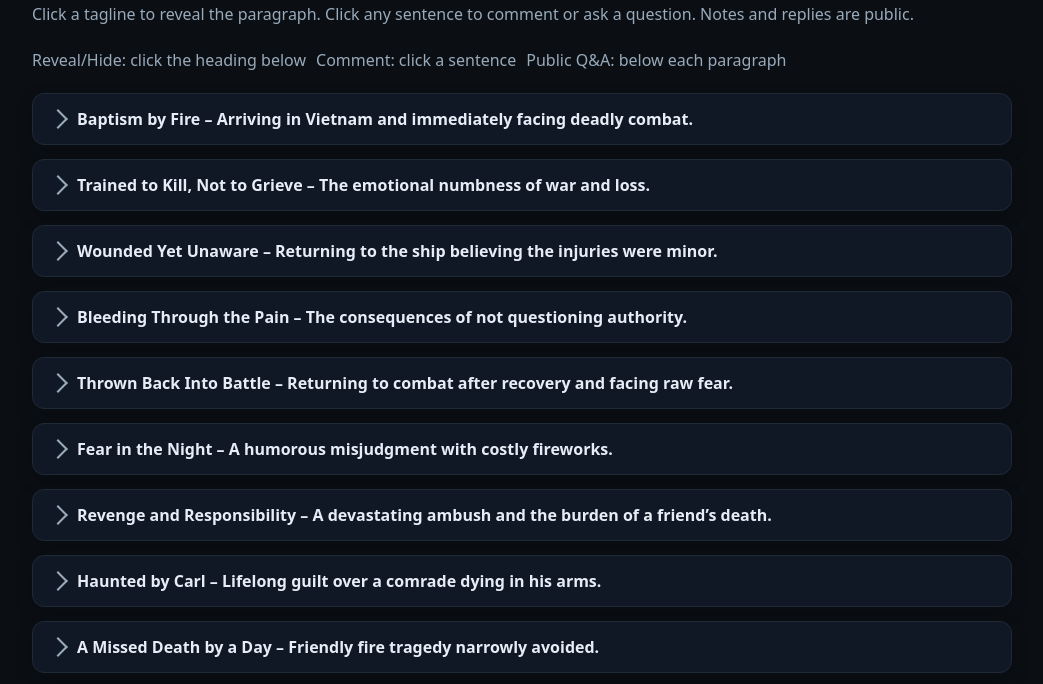
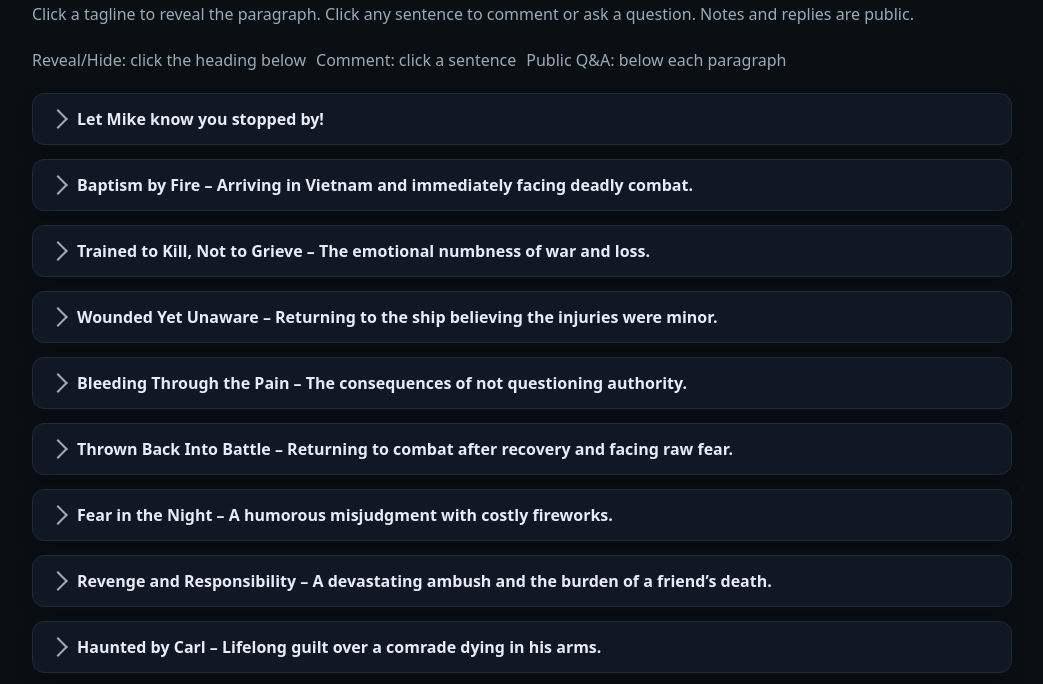
Before and after one commit to denisfitz57/Mike_In_Vietnam, a plain HTML site: page index.html in a window 1280 px wide. Shown: the part 81-765 px from the top of the page, without its empty margins (118-1161 px from the left). Drawn offline with Linux system fonts and the light colour scheme; no server answers.

Commit message:
Add greeting item to items array in index.html

```diff
--- a/index.html
+++ b/index.html
@@ -188,6 +188,7 @@ function json(obj, code){
 
     // ======= DATA: Taglines + Paragraphs =======
     const items = [
+      { tag: "Let Mike know you stopped by!", txt: "Click on this line, give a greeting, and leave you name" },
       { tag: "Baptism by Fire – Arriving in Vietnam and immediately facing deadly combat.", txt: "I’ve been in Viet Nam a little over a week and already I’ve taken three AK-47 rounds and probably killed enough men to become an “ace” in Air Force terms. What will the next twelve months bring?" },
       { tag: "Trained to Kill, Not to Grieve – The emotional numbness of war and loss.", txt: "I was trained to kill and when it’s “kill or be killed” there is no emotional baggage doing your job. No training can prepare you for the death of a friend. Luckily, I didn’t know any of the sixteen who were killed very well, so the pain was not too great." },
       { tag: "Wounded Yet Unaware – Returning to the ship believing the injuries were minor.", txt: "Those who were seriously wounded were sent to a hospital ship, I thought I was just grazed in the arm and leg, so I went back to our ship, which had four or five doctors. When I was examined, they found I was shot through the right upper leg and should have gone to the hospital ship. But since I was here, I would stay. My arm was stitched up right away but they waited a week to sew up my leg. Every day they would change the packing all through my leg, talk about pain! The doctor made one stitch in my leg, I was given a local, so I watched the whole operation, but when he tied the stitch and left 3 inches of excess sutures, he just stuffed the excess sutures into my leg. I was thinking to myself, “This just doesn’t seem right.” If it was not for the Demerol in me, I am sure I would have said something. But I told myself he is the doctor and knows what is best." },
```
